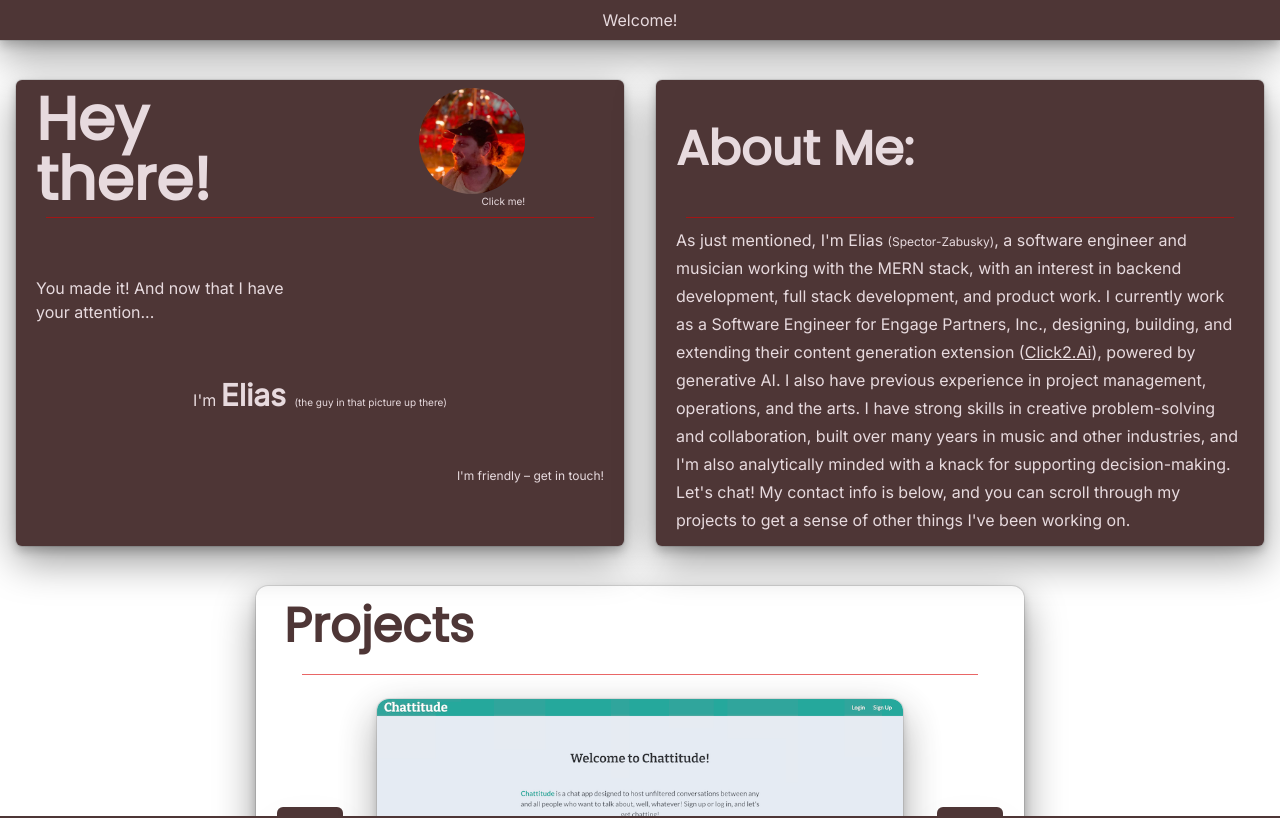
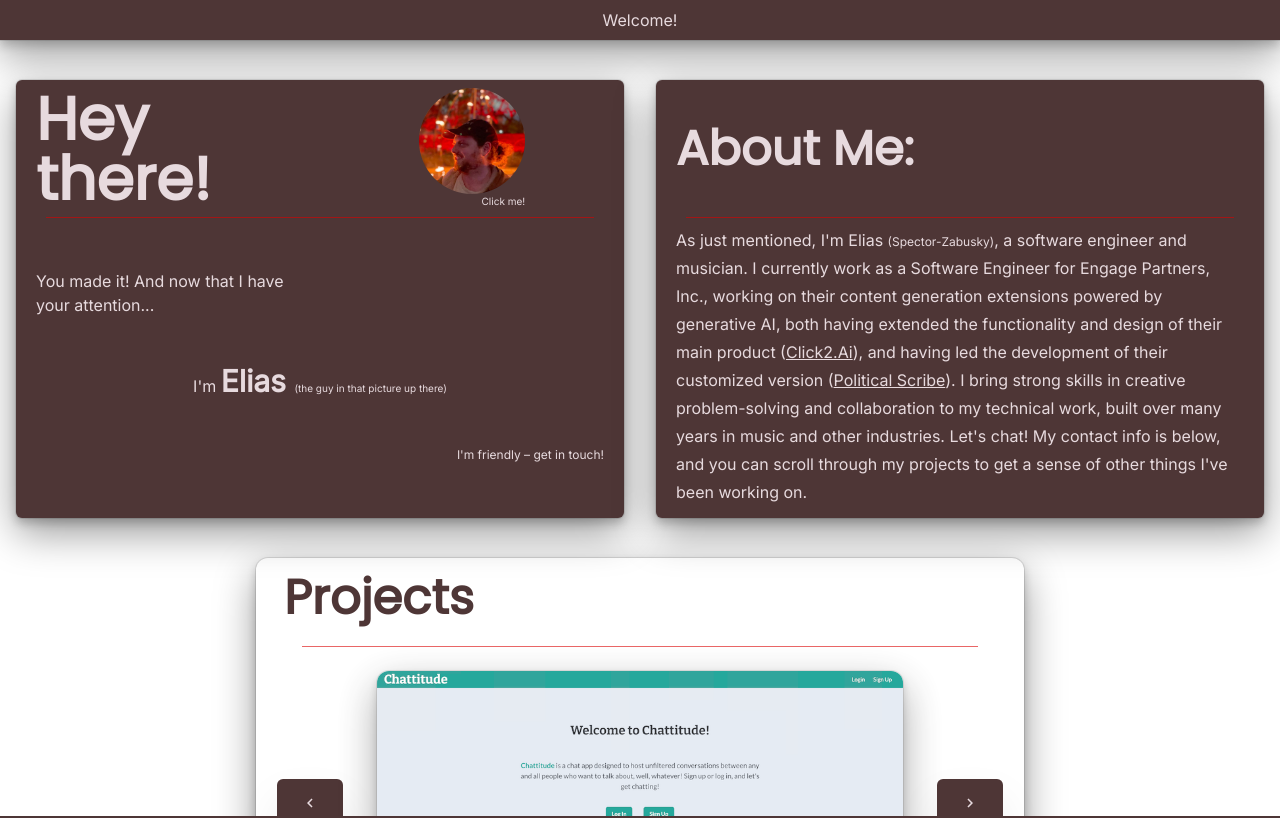
Before and after one commit to ColdWeatherBoyy/portfolio, a React (Vite) app in the folder client/: page / in a window 1280 px wide. Shown: the top 818 px of the page. Built offline with nearby package versions, Linux system fonts and the light colour scheme.

Commit message:
update and new res

```diff
--- a/client/src/constants/Constants.jsx
+++ b/client/src/constants/Constants.jsx
@@ -31,6 +31,8 @@ export const projects = [
 			"MongoDB",
 			"Mongoose",
 			"OpenAI API",
+			"AWS Amplify",
+			"AWS Cognito",
 		],
 		bullets: [
 			"Co-planned the backend architecture; built majority of REST API endpoints and DB models.",
--- a/client/src/sections/Bio.jsx
+++ b/client/src/sections/Bio.jsx
@@ -47,23 +47,29 @@ function Intro() {
 						<Text as="span" fontSize={{ base: "2xs", md: "xs" }}>
 							(Spector-Zabusky)
 						</Text>
-						, a software engineer and musician working with the MERN stack, with an
-						interest in backend development, full stack development, and product work. I
-						currently work as a Software Engineer for Engage Partners, Inc., designing,
-						building, and extending their content generation extension (
+						, a software engineer and musician. I currently work as a Software Engineer
+						for Engage Partners, Inc., working on their content generation extensions
+						powered by generative AI, both having extended the functionality and design of
+						their main product (
 						<a
-							href="https://talentvyne.ai"
+							href="https://click2.ai"
 							target="_blank"
 							style={{ textDecoration: "underline" }}
 						>
 							Click2.Ai
 						</a>
-						), powered by generative AI. I also have previous experience in project
-						management, operations, and the arts. I have strong skills in creative
-						problem-solving and collaboration, built over many years in music and other
-						industries, and I'm also analytically minded with a knack for supporting
-						decision-making. Let's chat! My contact info is below, and you can scroll
-						through my projects to get a sense of other things I've been working on.
+						), and having led the development of their customized version (
+						<a
+							href="https://politicalscribe.org/"
+							target="_blank"
+							style={{ textDecoration: "underline" }}
+						>
+							Political Scribe
+						</a>
+						). I bring strong skills in creative problem-solving and collaboration to my
+						technical work, built over many years in music and other industries. Let's
+						chat! My contact info is below, and you can scroll through my projects to get
+						a sense of other things I've been working on.
 					</Text>
 				</CardBody>
 			</Card>
```
Also changed, not shown: 1 other file (tests, documents, lock files or other folders).
